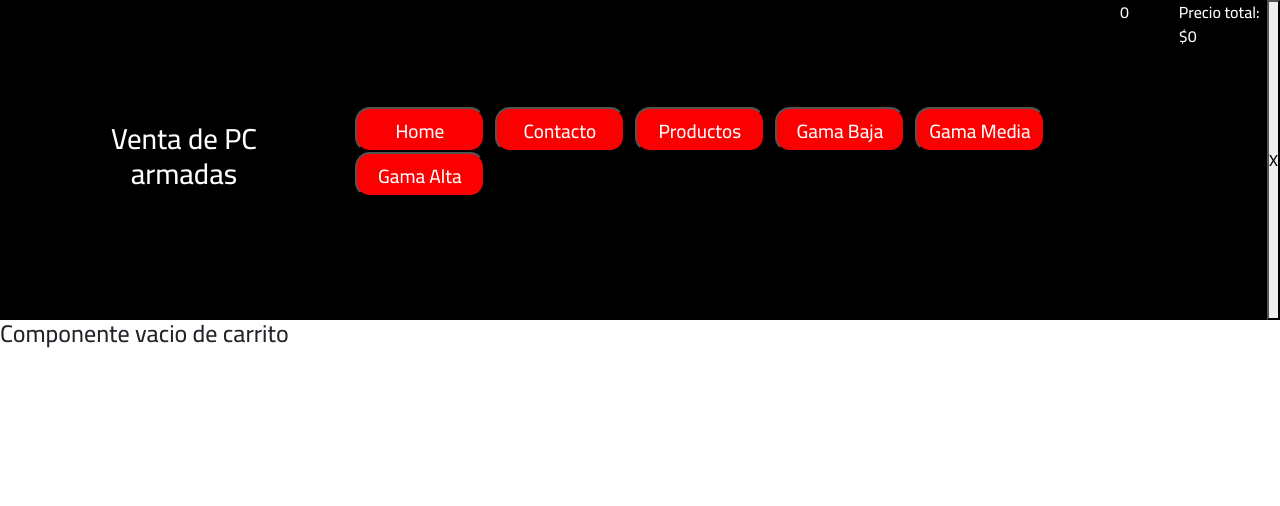
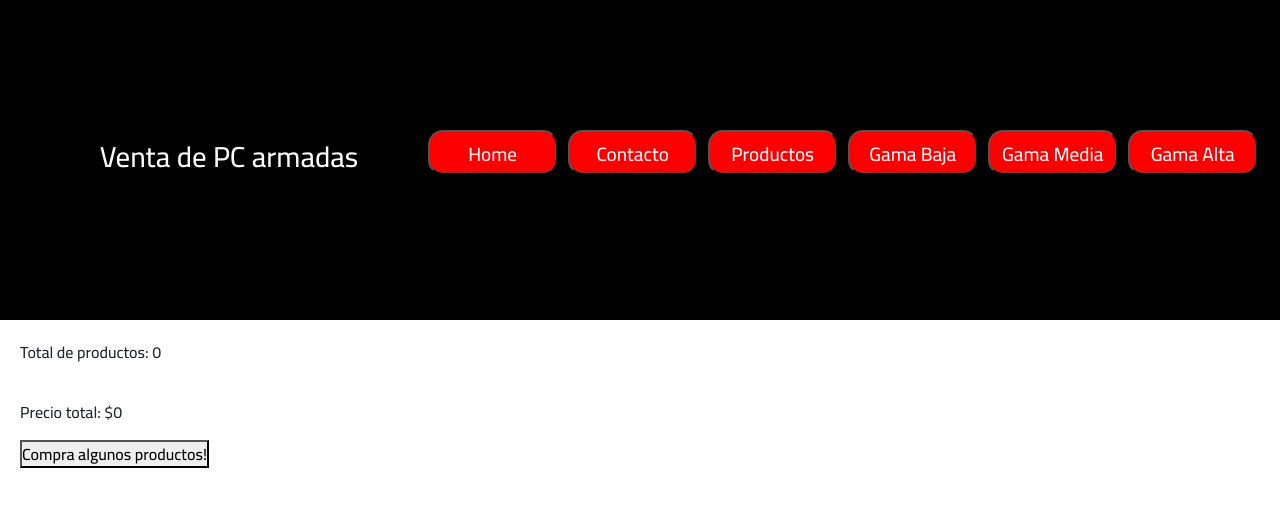
Before and after one commit to Pitdog192/React-JS, a React (Create React App) app: page /cart in a window 1280 px wide. Shown: the top 506 px of the page. Built offline with nearby package versions, Linux system fonts and the light colour scheme; the HTML template or start-up script is replaced by a standard one.

Commit message:
Cart view

```diff
--- a/src/Context/CartContext.js
+++ b/src/Context/CartContext.js
@@ -4,25 +4,38 @@ const CartContext = createContext();
 
 const CartProvider = ({children}) => {
     const [cartProducts, setCartProducts] = useState([]);
+    const [totalProductos, setTotalProductos] = useState(0);
     const [precioTotalCarrito, setPrecioTotalCarrito] = useState(0);
 
     const addProductCart = (products) => {
         const obtenerProd = cartProducts.find(productoEnCarrito => productoEnCarrito.id === products.id)
+        products.stockUsadoCarrito = 0
         if (!obtenerProd){
+            setPrecioTotalCarrito(precioTotalCarrito + products.precioTotal)
             setCartProducts(cartProducts => [...cartProducts, products])
-        } else if (products.stock > products.contador) {
-            obtenerProd.contador = obtenerProd.contador + products.contador
-        }
+            setTotalProductos(totalProductos + products.contador)
+            if (products.stock > 0) {
+                setPrecioTotalCarrito(precioTotalCarrito + products.precioTotal)
+                setTotalProductos(totalProductos + products.contador)
+                products.stockUsadoCarrito += products.contador
+                }
+            }
     }
 
-    const clear = () => setCartProducts([]);
+    const clear = () => {
+        setCartProducts([]);
+        setTotalProductos(totalProductos - totalProductos)
+        setPrecioTotalCarrito(precioTotalCarrito - precioTotalCarrito)
+    };
 
-    const singleDelete = (id, precioTotalProducto) => {
-        const borraProducto = cartProducts.filter(producto => producto.id !== id);
+    const singleDelete = (productoParaBorrar) => {
+        const borraProducto = cartProducts.filter(producto => producto.id !== productoParaBorrar.id);
+        if (borraProducto){
+            setTotalProductos(totalProductos - productoParaBorrar.contador)
+            setPrecioTotalCarrito(precioTotalCarrito - productoParaBorrar.precioTotal)
+            productoParaBorrar.stockCarrito = productoParaBorrar.stock
+        }
         setCartProducts(borraProducto);
-        if (borraProducto){
-            setPrecioTotalCarrito(precioTotalCarrito - precioTotalProducto)
-        }
     }
 
     const data = {
@@ -30,8 +43,8 @@ const CartProvider = ({children}) => {
         addProductCart,
         clear,
         singleDelete,
-        setPrecioTotalCarrito,
-        precioTotalCarrito,
+        totalProductos,
+        precioTotalCarrito
     }
     return (
         <CartContext.Provider value={data}>
--- a/src/Estilos/App.scss
+++ b/src/Estilos/App.scss
@@ -5,6 +5,7 @@
 @import '../components/ItemDetailContainer/DetailContainer';
 @import '../components/ItemDetail/ItemDetail.scss';
 @import '../components/CartWidget/CartWidget';
+@import '../components/CartComponent/CartComponent';
 @import url('https://fonts.googleapis.com/css2?family=Cairo:wght@300;400;500&display=swap');
 
 *{
--- a/src/components/CartComponent/CartComponent.js
+++ b/src/components/CartComponent/CartComponent.js
@@ -1,8 +1,35 @@
+import { useContext } from "react";
+import { CartContext } from "../../Context/CartContext";
+import { Link } from 'react-router-dom';
+
 const CartComponent = () => {
+
+    const {cartProducts, totalProductos, precioTotalCarrito, clear, singleDelete} = useContext(CartContext);
+
+    const borrarCarrito = () => {
+        //FUNCION DEL CONTEXTO (CartContext) PARA BORRAR EL CARRITO
+        clear()
+    }
+
     return (
-        <>
-            <h4>Componente vacio de carrito</h4>
-        </>
+        <div className="carTotalComponent">
+            <p>Total de productos: {totalProductos}</p>
+            <div className="carTotal">
+            {cartProducts.map(producto => {
+                return(
+                    <div className="carComponent" key={producto.id}>
+                        <h4>{producto.nombre}</h4>
+                        <p>Precio: ${producto.precio}</p>
+                        <p>Cantidad de productos: {producto.stockUsadoCarrito}</p>
+                        <img src={producto.imagen} alt="imagen del producto en el carrito"/>
+                        <button onClick={() => singleDelete(producto)}>X</button>
+                    </div>
+                )
+            })}
+            </div>
+            <p>Precio total: ${precioTotalCarrito}</p>
+            {totalProductos > 0 ? <button onClick={borrarCarrito}>Borrar carrito entero</button> : <Link to="/products"><button>Compra algunos productos!</button></Link>}
+        </div>
     )
 }
 
--- /dev/null
+++ b/src/components/CartComponent/_CartComponent.scss
@@ -0,0 +1,19 @@
+.carTotalComponent{
+    margin: 20px;
+    .carTotal {
+        display: flex;
+        flex-direction: row;
+        width: calc(100% - 10px);
+        margin: auto;
+        padding: 10px;
+        .carComponent{
+            width: 20%;
+            height: fit-content;
+            border: 1px solid black;
+            margin: 5px;
+            img{
+                width: calc(100% - 5px);
+            }
+        }
+    }
+}
--- a/src/components/CartWidget/CartWidget.js
+++ b/src/components/CartWidget/CartWidget.js
@@ -4,7 +4,7 @@ import { CartContext } from "../../Context/CartContext";
 
 const CartWidget = () => {
 
-    const {cartProducts, clear, singleDelete, precioTotalCarrito} = useContext(CartContext);
+    const {cartProducts, clear, singleDelete, precioTotalCarrito, totalProductos} = useContext(CartContext);
 
     // //ABRE Y CIERRA EL MODAL DEL CARRITO
     // const openCart = () => {
@@ -18,16 +18,16 @@ const CartWidget = () => {
 
     return (
         <div className="divCarrito">
-        <p>{cartProducts.length}</p>
+        <p>{totalProductos}</p>
         <FiShoppingCart/>
         {cartProducts.map(producto => {
                 return(
                     <div className="cartDiv" key={producto.id}>
                         <h4>{producto.nombre}</h4>
                         <p>Precio: ${producto.precio}</p>
-                        <p>Cantidad de productos: {producto.contador}</p>
+                        <p>Cantidad de productos: {producto.stockUsadoCarrito}</p>
                         <img src={producto.imagen} alt="imagen del producto en el carrito"/>
-                        <button onClick={() => singleDelete(producto.id, producto.precioTotal, producto.stock)}>X</button>
+                        <button onClick={() => singleDelete(producto)}>X</button>
                     </div>
                 )
             })}
--- a/src/components/ItemCount/ItemCount.js
+++ b/src/components/ItemCount/ItemCount.js
@@ -1,23 +1,17 @@
-import React, { useState, useContext, useEffect } from 'react';
+import React, { useState, useContext} from 'react';
 import Items from "../../utilities/ItemMock";
 import { CartContext } from '../../Context/CartContext';
 
 const ItemCount = ({idParam, itemQuantity, dataProd}) => {
 
     //USO DEL CONTEXTO
-    const { addProductCart, setPrecioTotalCarrito, precioTotalCarrito } = useContext(CartContext);
-
+    const { addProductCart} = useContext(CartContext);
+    const {nombre, imagen, id, categoria} = dataProd;
     // eslint-disable-next-line eqeqeq
     const parametroBoton = Items.find(el => idParam == el.id);
+    const {stock, precio} = parametroBoton;
     const [contador, setContador] = useState(1);
     const [precioTotal, setPrecioTotal] = useState(precio);
-    const [stockProducto, setStockProducto] = useState();
-
-    useEffect(() => {
-        setStockProducto(stock)
-    }, []);
-
-    console.log("Stock del producto:", stockProducto)
 
     const addStock = () => {
         if(stock > contador ) {
@@ -33,10 +27,6 @@ const ItemCount = ({idParam, itemQuantity, dataProd}) => {
         }
     };
 
-    const precioCarritoTotal = precio * contador;
-
-    const {nombre, imagen, id, categoria, stock, precio} = dataProd;
-
     //INFORMACION QUE SE LE ENVIA AL CARRITO
     const productoDelCarrito = {
         nombre,
@@ -45,23 +35,15 @@ const ItemCount = ({idParam, itemQuantity, dataProd}) => {
         id,
         categoria,
         contador,
-        precioCarritoTotal,
         precioTotal,
-        stock
+        stock,
     }
 
 
     //FUNCION PARA AÑADIR PRODUCTOS AL CARRITO Y ASIGNAR LA CANTIDAD DE PRODUCTOS
     const onAdd = (producto) => {
         itemQuantity(producto.contador)
-        if(producto.stock >= producto.contador){
-            setStockProducto(producto.stock - producto.contador)
-            console.log("stock del producto luego del onadd", stockProducto)
-            addProductCart(producto)
-            setPrecioTotalCarrito(precioTotalCarrito + producto.precioTotal)
-        } else{
-            console.log("No hay mas stock")
-        }
+        addProductCart(producto)
     };
 
     return (
--- a/src/components/NavBar/NavBar.js
+++ b/src/components/NavBar/NavBar.js
@@ -1,10 +1,13 @@
 import React from 'react';
+import { useContext } from 'react';
 import { FaSteam } from "react-icons/fa";
 import { Link } from 'react-router-dom';
 import CartWidget from '../CartWidget/CartWidget';
+import { CartContext } from "../../Context/CartContext";
 
 const NavBar = () => {
   const categorias = ["Gama Baja", "Gama Media", "Gama Alta"];
+  const { totalProductos } = useContext(CartContext);
   return (
     <nav className="navBar">
       <div className='brandSvg'><Link to="/"><FaSteam></FaSteam></Link></div>
@@ -17,7 +20,7 @@ const NavBar = () => {
           {categorias.map((el, index) => <li key={index}><Link to={`/products/${el}`}><button>{`${el}`}</button></Link></li>)}
         </ul>
       </div>
-      <CartWidget/>
+      {totalProductos > 0 ? <CartWidget/> : <></>}
     </nav>
   )
 }
```
